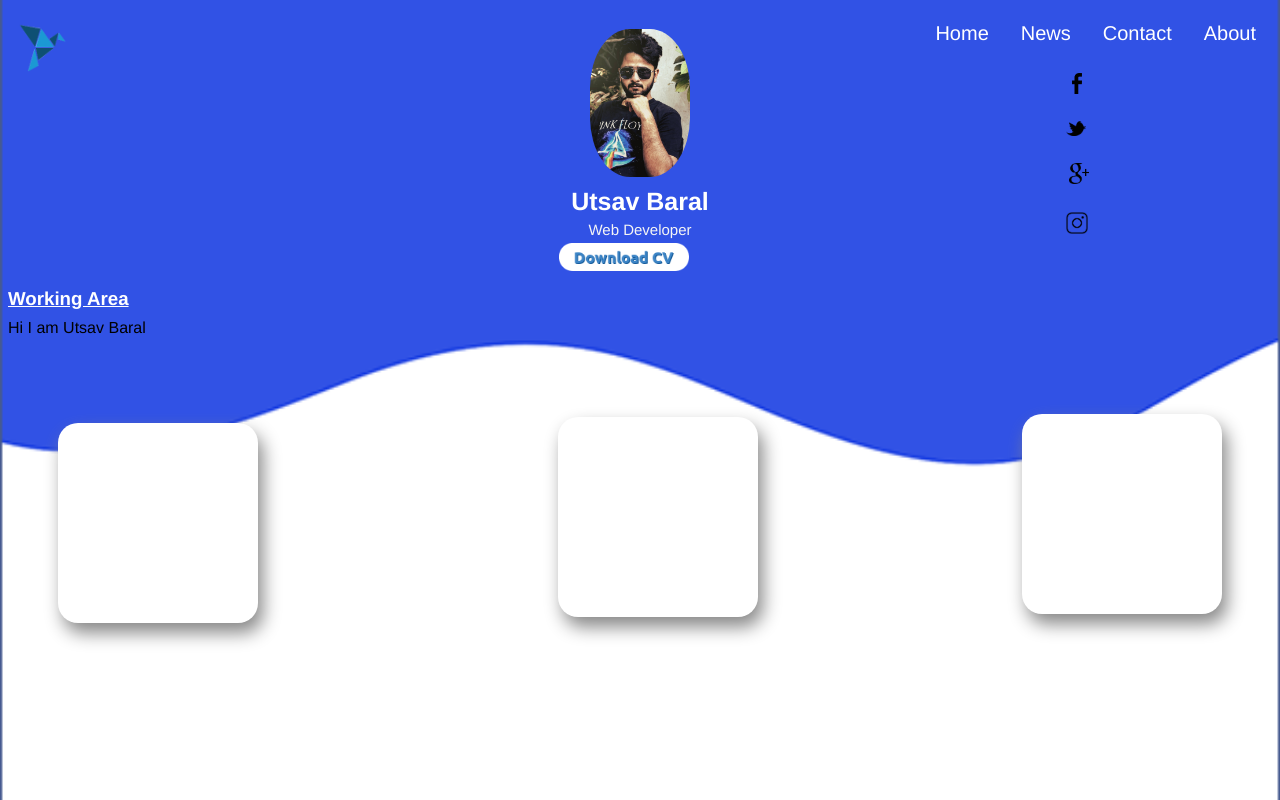
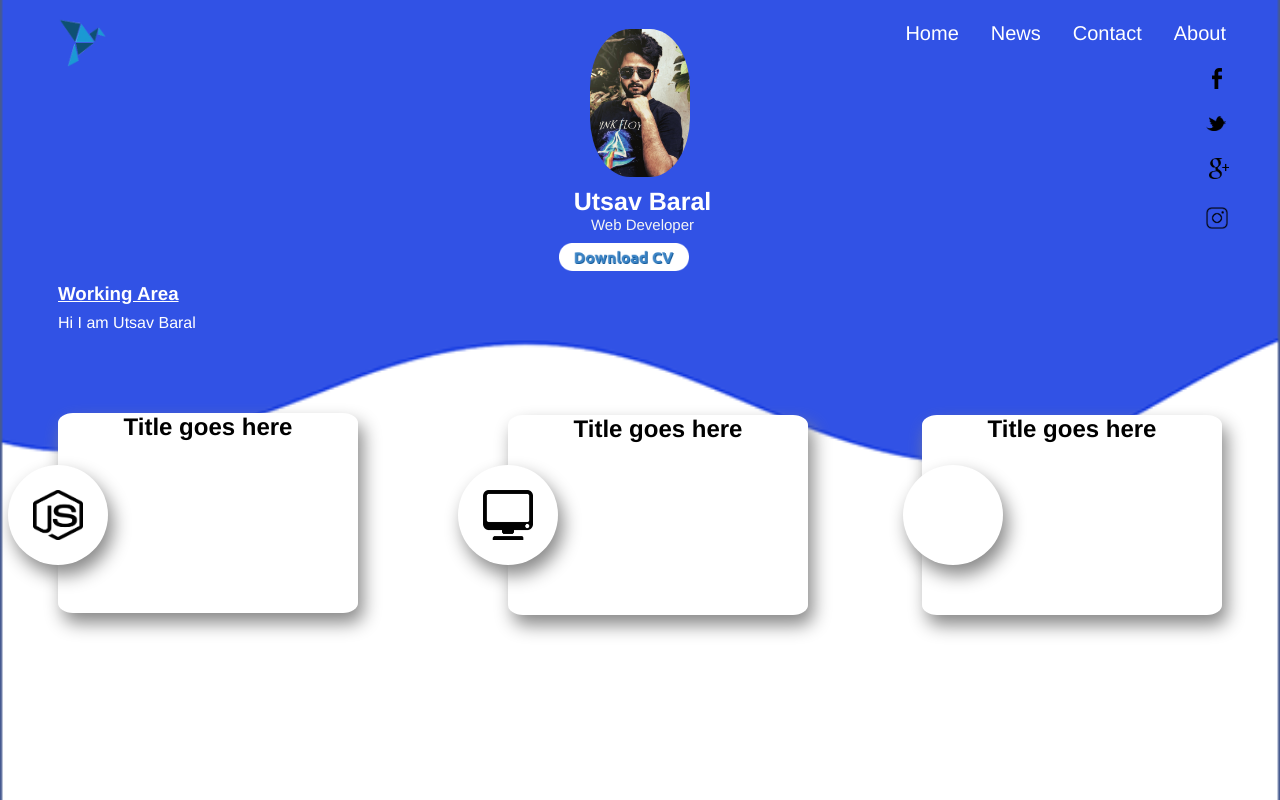
Before and after one commit to utsavbaral007/utsavbaral007.github.io, a plain HTML site: page index.html in a window 1280 px wide. Drawn offline with Linux system fonts and the light colour scheme.

Commit message:
shape overlap

```diff
--- a/app.js
+++ b/app.js
@@ -1,5 +1,6 @@
 var container = document.querySelector('.container')
 var footer = document.querySelector('.foo')
+
 var body = document.createElement('div')
 var image = document.createElement('img')
 image.classList.add('img')
@@ -76,10 +77,37 @@ footer.appendChild(workingArea1)
 
 var title = document.createElement('h2')
 title.classList.add('title')
+title.textContent = "Title goes here"
 var title1 = document.createElement('h2')
 title1.classList.add('title1')
+title1.textContent = "Title goes here"
 var title2 = document.createElement('h2')
 title2.classList.add('title2')
+title2.textContent = "Title goes here"
 footer.appendChild(title)
 footer.appendChild(title1)
 footer.appendChild(title2)
+
+var titleCircle = document.createElement('div')
+titleCircle.classList.add('circle')
+var titleCircleImg = document.createElement('img')
+titleCircleImg.classList.add('circleImage')
+titleCircleImg.src = "./images/javascript.png"
+titleCircle.appendChild(titleCircleImg)
+footer.appendChild(titleCircle)
+
+var titleCircle1 = document.createElement('div')
+titleCircle1.classList.add('circle1')
+var titleCircleImg1 = document.createElement('img')
+titleCircleImg1.classList.add('circleImage1')
+titleCircleImg1.src = "./images/monitor.png"
+titleCircle1.appendChild(titleCircleImg1)
+footer.appendChild (titleCircle1)
+
+var titleCircle2 = document.createElement('div')
+titleCircle2.classList.add('circle2')
+var titleCircleImg2 = document.createElement('img')
+titleCircleImg2.classList.add('circleImage2')
+titleCircleImg2.src = "./images/"
+footer.appendChild (titleCircle2)
+container.appendChild(footer)
--- a/style.css
+++ b/style.css
@@ -8,6 +8,7 @@ ul {
     margin: 0;
     padding: 0;
     overflow: hidden;
+    margin-right: 30px;
   }
 
   li {
@@ -35,14 +36,16 @@ ul {
   .name{
     margin-top: 10px;
     font-size: 25px;
+    margin-left: 5px;
     color: white;
     text-align: center;
     font-weight: bold;
     font-family: 'Franklin Gothic Medium', 'Arial Narrow', Arial, sans-serif;
   }
   .description{
-    margin-top: -20px;
+    margin-top: -25px;
     font-size: 15px;
+    margin-left: 5px;
     color: whitesmoke;
     text-align: center;
     font-family: 'Franklin Gothic Medium', 'Arial Narrow', Arial, sans-serif;
@@ -50,7 +53,7 @@ ul {
   .facebook{
     float: right;
     width: 10px;
-    margin-right: 190px;
+    margin-right: 50px;
     margin-top: -180px;
   }
   .facebook:hover{
@@ -59,7 +62,7 @@ ul {
   .twitter{
     float: right;
     width: 20px;
-    margin-right: 186px;
+    margin-right: 46px;
     margin-top: -132px;
   }
   .twitter:hover{
@@ -68,7 +71,7 @@ ul {
   .google{
     float: right;
     width: 20px;
-    margin-right: 183px;
+    margin-right: 43px;
     margin-top: -90px;
   }
   .google:hover{
@@ -77,7 +80,7 @@ ul {
   .instagram{
     float: right;
     width: 30px;
-    margin-right: 180px;
+    margin-right: 40px;
     margin-top: -45px;
   }
   .instagram:hover{
@@ -87,7 +90,7 @@ ul {
     float: left;
     width: 50px;
     margin-top: -230px;
-    margin-left: 10px;
+    margin-left: 50px;
   }
   .incwell:hover{
     cursor: pointer;
@@ -95,46 +98,111 @@ ul {
   .button{
     float: right;
     margin-right: 583px;
-    margin-top: -10px;
+    margin-top: -5px;
     width : 130px;
   }
   .area{
     margin-top: 50px;
     font-family: 'Franklin Gothic Medium', 'Arial Narrow', Arial, sans-serif;
     font-weight: bold;
+    margin-left: 50px;
     text-decoration: underline;
     color: white;
   }
   p{
     font-family: 'Franklin Gothic Medium', 'Arial Narrow', Arial, sans-serif;
     margin-top: -10px;
+    margin-left: 50px;
+    color: white;
   }
   .title{
     height: 200px;
-    width: 200px;
+    width: 300px;
     margin-left: 50px;
-    margin-top: 70px;
+    margin-top: 65px;
     box-shadow: 5px 10px 18px #888888;
     background: white;
-    border-radius: 10%;
+    border-radius: 5%;
     float: left;
+    text-align: center;
+    font-family: 'Franklin Gothic Medium', 'Arial Narrow', Arial, sans-serif;
   }
   .title1{
     height: 200px;
-    width: 200px;
-    margin-left: 550px;
-    margin-top: 80px;
+    width: 300px;
+    margin-left: 500px;
+    margin-top: 83px;
     box-shadow: 5px 10px 18px #888888;
     background: white;
-    border-radius: 10%;
+    border-radius: 5%;
+    text-align: center;
+    font-family: 'Franklin Gothic Medium', 'Arial Narrow', Arial, sans-serif;
   }
   .title2{
     height: 200px;
-    width: 200px;
+    width: 300px;
     margin-right: 50px;
-    margin-top: -223px;
+    margin-top: -220px;
     box-shadow: 5px 10px 18px #888888;
     background: white;
-    border-radius: 10%;
+    border-radius: 5%;
     float: right;
+    text-align: center;
+    font-family: 'Franklin Gothic Medium', 'Arial Narrow', Arial, sans-serif;
   }
+  .circle{
+    z-index: 1;
+    position: absolute;
+    box-shadow: 5px 10px 18px #888888;
+    border-radius: 50%;
+    height : 100px;
+    width: 100px;
+    margin-top: -170px;
+    background-color: white;
+  }
+  .circle:hover{
+    cursor: pointer;
+    background-color: blue;
+  }
+  .circle1{
+    z-index: 1;
+    position: absolute;
+    box-shadow: 5px 10px 18px #888888;
+    border-radius: 50%;
+    height : 100px;
+    width: 100px;
+    margin-top: -170px;
+    margin-left: 450px;
+    background-color: white;
+  }
+  .circle1:hover{
+    cursor: pointer;
+    background-color: blue;
+  }
+  .circle2{
+    z-index: 1;
+    position: absolute;
+    box-shadow: 5px 10px 18px #888888;
+    border-radius: 50%;
+    height : 100px;
+    width: 100px;
+    margin-top: -170px;
+    margin-left: 895px;
+    background-color: white;
+  }
+  .circle2:hover{
+    cursor: pointer;
+    background-color: blue;
+  }
+  .circleImage{
+    height : 50px;
+    width: 50px;
+    margin-top: 25px;
+    margin-left: 25px;
+  }
+  .circleImage1{
+    height : 50px;
+    width: 50px;
+    margin-top: 25px;
+    margin-left: 25px;
+  }
```
Also changed, not shown: pyramid.js (deleted, +0 -24 lines), images/javascript.png (added), images/monitor.png (added), star.js (deleted).
